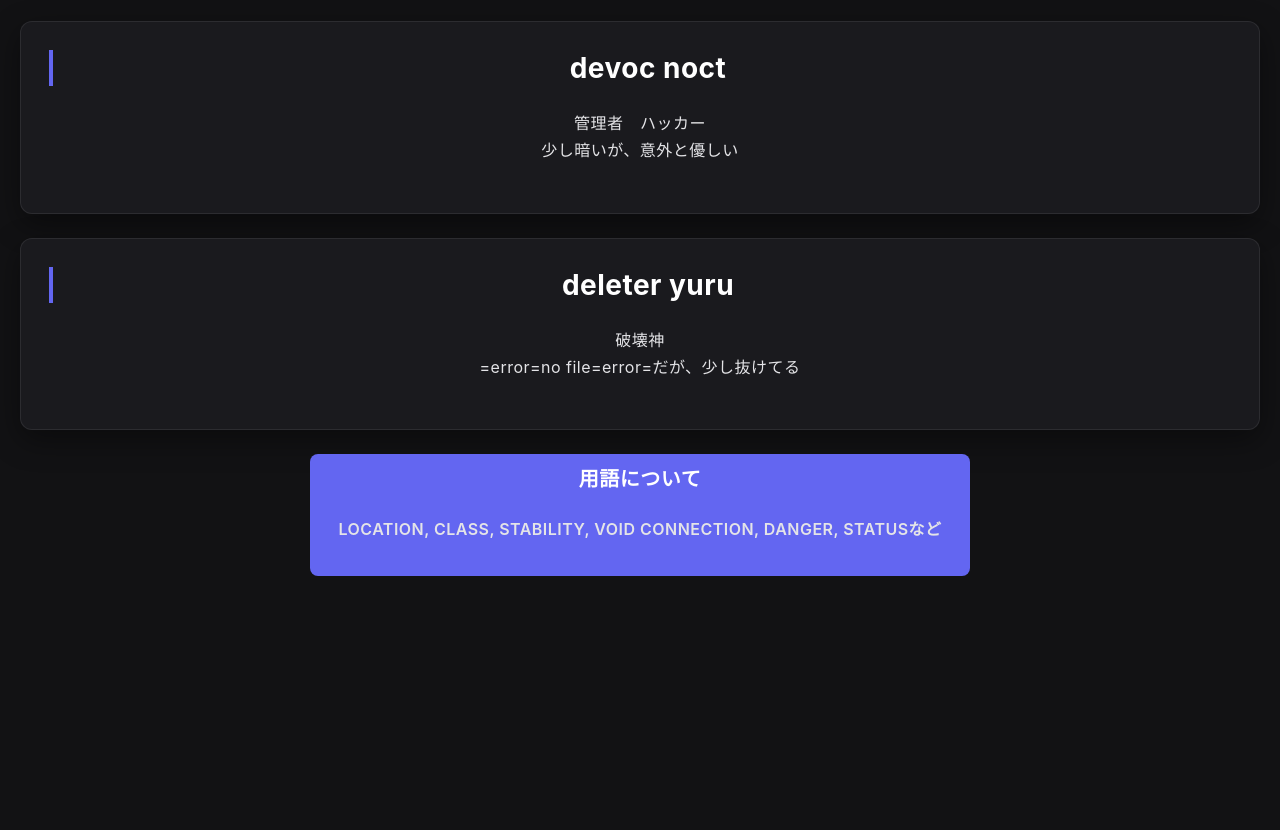
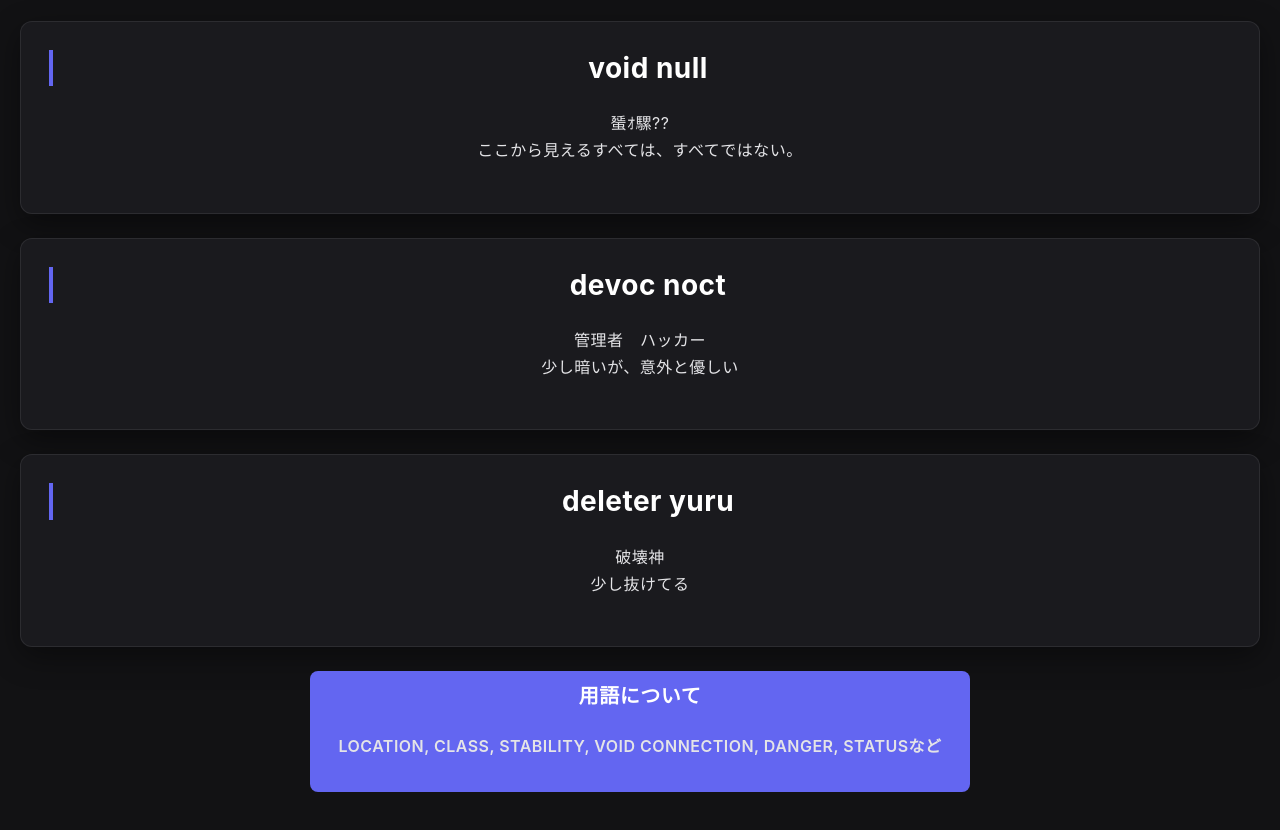
Before and after one commit to devoc-noct/Create_page, a plain HTML site: page Character.html in a window 1280 px wide. Shown: the part 90-920 px from the top of the page. Before the commit the page ends 800 px from the top, so only its background shows below. Drawn offline with Linux system fonts and the light colour scheme.

Commit message:
Update Character.html

```diff
--- a/Character.html
+++ b/Character.html
@@ -7,12 +7,16 @@
 <body>
   <h1>character </h1>
   <div class="card">
+    <h2>void null</h2>
+    <p><spam title="キーワード＝ラッコ？　そもそも、どうしてここだけ、、、">蜑ｵ騾??</spam><br>ここから見えるすべては、すべてではない。</p>
+  </div>
+  <div class="card">
     <h2>devoc noct</h2>
     <p>管理者　ハッカー<br>少し暗いが、意外と優しい</p>
   </div>
   <div class="card">
     <h2>deleter yuru</h2>
-    <p>破壊神<br>=error=no file=error=だが、少し抜けてる</p>
+    <p>破壊神<br>少し抜けてる</p>
   </div>
   <div class="btn" onclick="openWindow('dictionary.html')">
     <h3>用語について</h3>
```
